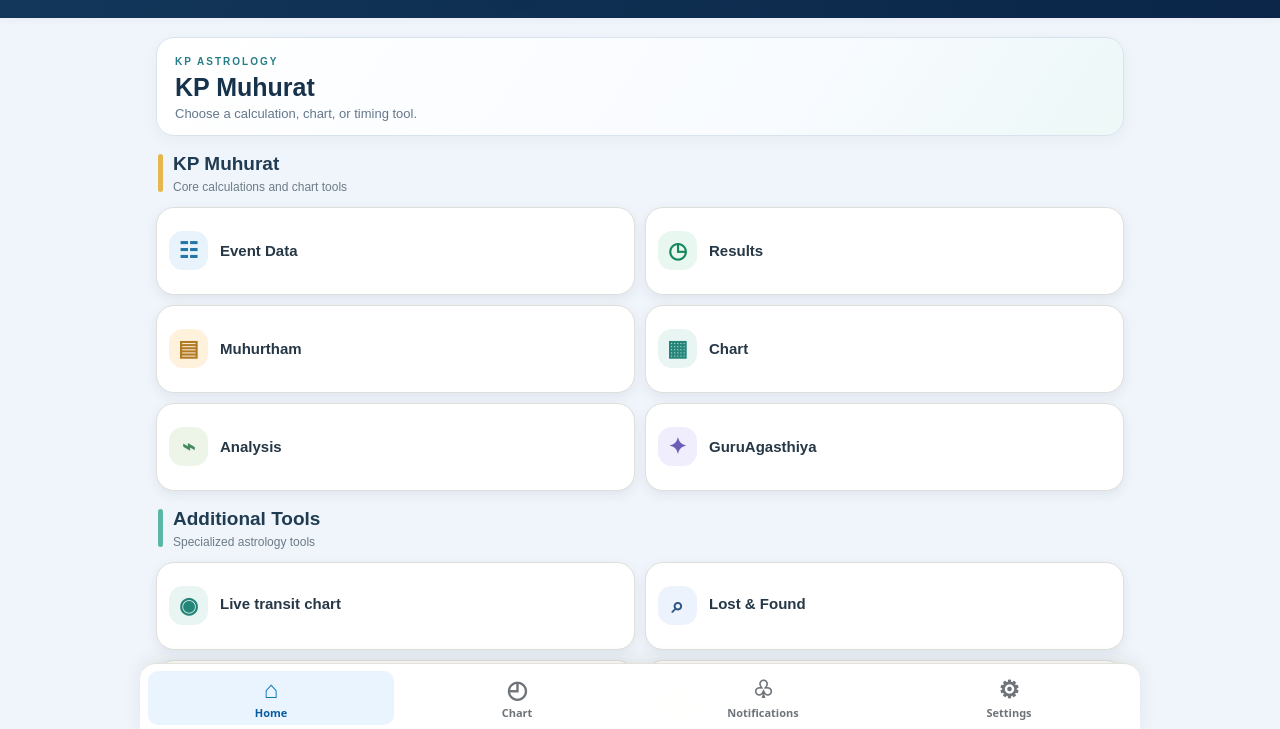
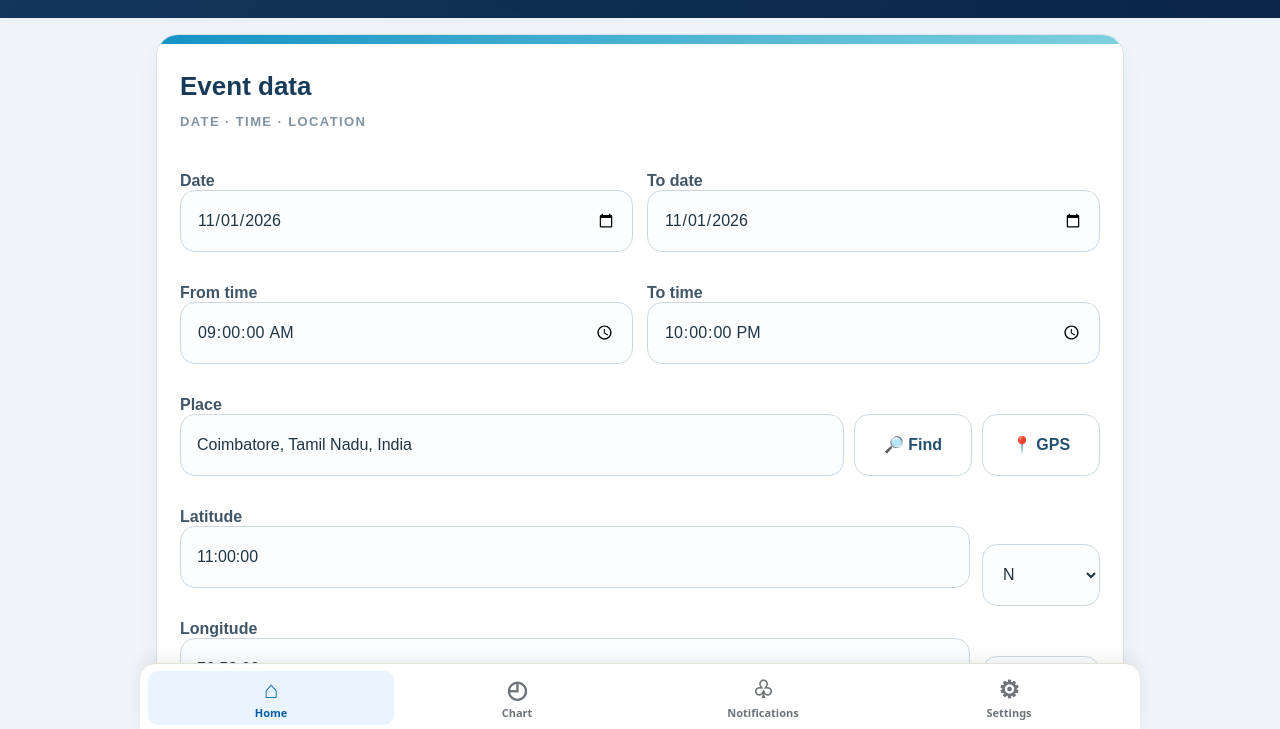
Before and after one commit to saravanain7-sketch/kp-muhurat-professional, a plain HTML site: page index.html in a window 1280 px wide. Shown: the part 68-797 px from the top of the page. Drawn offline with Linux system fonts and the light colour scheme.

Commit message:
Add files via upload

```diff
--- a/index.html
+++ b/index.html
@@ -817,9 +817,9 @@ html,body{max-width:100%;overflow-x:hidden}#guruagasthiya{min-width:0!important;
 </style>
 </head><body>
 <header><div class="headerBrand"><img class="headerLogo" src="kp-icon-512.png" alt="KP Muhurat gold astrology logo"><div><b>KP Muhurat</b> <small>V 1.5.11 — Web 2.81</small></div></div></header>
-<nav aria-label="KP Muhurat sections"><button class="active" data-t="data">Data</button><button data-t="results">Results</button><button data-t="muhurtham">Muhurtham</button><button data-t="chart">Chart</button><button data-t="analysis">Analysis</button><button data-tool="lostBtn">Lost &amp; Found</button><button data-tool="cuspBtn">Cuspal Chart</button><button data-tool="rangeBtn">Date-wise Muhurtham</button><button data-tool="raceBtn">Horse Race</button><button data-tool="gpBtn">GMP Prasnam</button><button data-tool="cmBtn">Chandra Muhurtham</button></nav>
+<nav aria-label="KP Muhurat sections"><button class="active" data-t="data" aria-current="page">Data</button><button data-t="results">Results</button><button data-t="muhurtham">Muhurtham</button><button data-t="chart">Chart</button><button data-t="analysis">Analysis</button><button data-tool="lostBtn">Lost &amp; Found</button><button data-tool="cuspBtn">Cuspal Chart</button><button data-tool="rangeBtn">Date-wise Muhurtham</button><button data-tool="raceBtn">Horse Race</button><button data-tool="gpBtn">GMP Prasnam</button><button data-tool="cmBtn">Chandra Muhurtham</button></nav>
 <main>
-<section id="dashboard" class="active">
+<section id="dashboard" aria-hidden="true">
   <div class="homeWelcome"><div class="homeWelcomeEyebrow">KP ASTROLOGY</div><h2>KP Muhurat</h2><p>Choose a calculation, chart, or timing tool.</p></div>
   <div class="homeGroup"><div class="homeGroupTitle"><span class="homeGroupAccent"></span><div><h3>KP Muhurat</h3><p>Core calculations and chart tools</p></div></div>
     <div class="kp-shortcut-grid" aria-label="KP Muhurat tools">
@@ -849,7 +849,7 @@ html,body{max-width:100%;overflow-x:hidden}#guruagasthiya{min-width:0!important;
   </div>
   <div class="homeQuickInfo"><div><span class="homeInfoIcon">⌖</span><div><b>Calculation location</b><span id="dashPlace">Coimbatore, Tamil Nadu, India</span></div></div><div><span class="homeInfoIcon">◷</span><div><b>Time window</b><span id="dashWindow">09:00–22:00</span></div></div><button type="button" class="homeEditButton" data-go="data">Settings / Edit event data →</button></div>
 </section>
-<section id="data"><div class="panel blue"><h3>Event data</h3>
+<section id="data" class="active"><div class="panel blue"><h3>Event data</h3>
 <div class="grid2"><label>Date<input id="date" type="date"></label><label>To date<input id="todate" type="date"></label></div>
 <div class="grid2"><label>From time<input id="from" type="time" step="1" value="09:00:00"></label><label>To time<input id="to" type="time" step="1" value="22:00:00"></label></div>
 <label>Place<div class="placeRow"><input id="place" value="Coimbatore, Tamil Nadu, India"><button class="btn gpsBtn" id="findPlace" type="button">🔎 Find</button><button class="btn gpsBtn" id="gps" type="button">📍 GPS</button></div></label>
```
